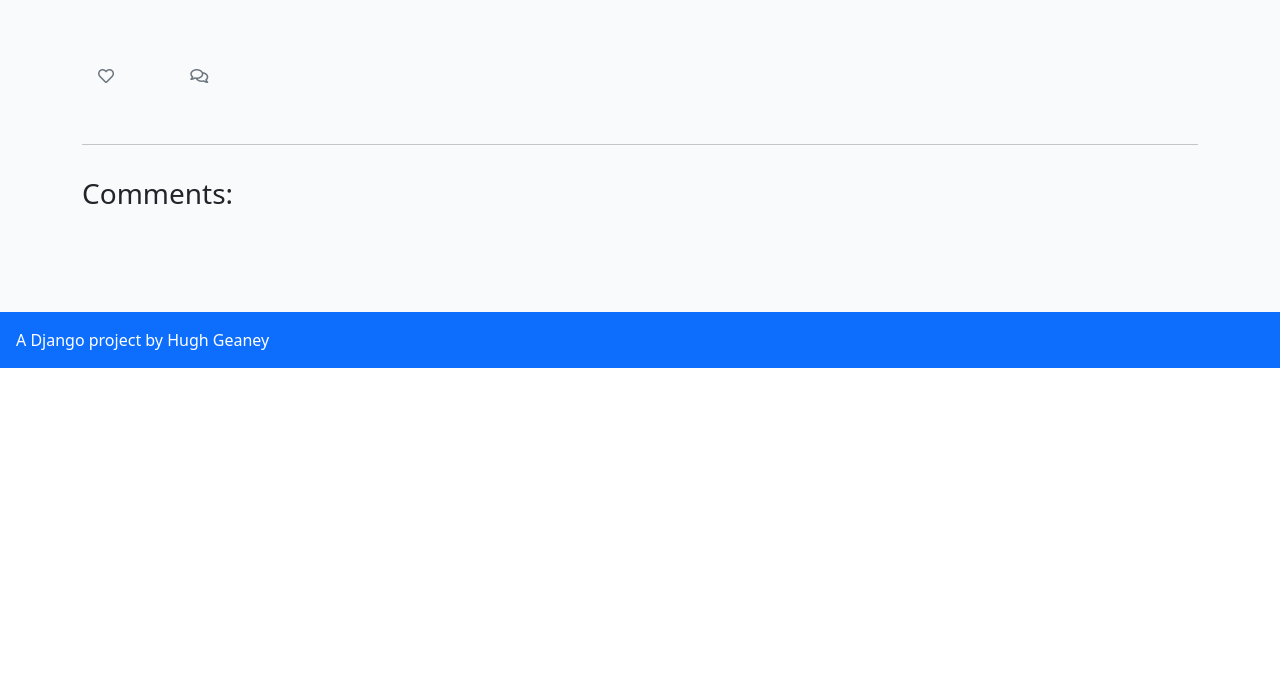
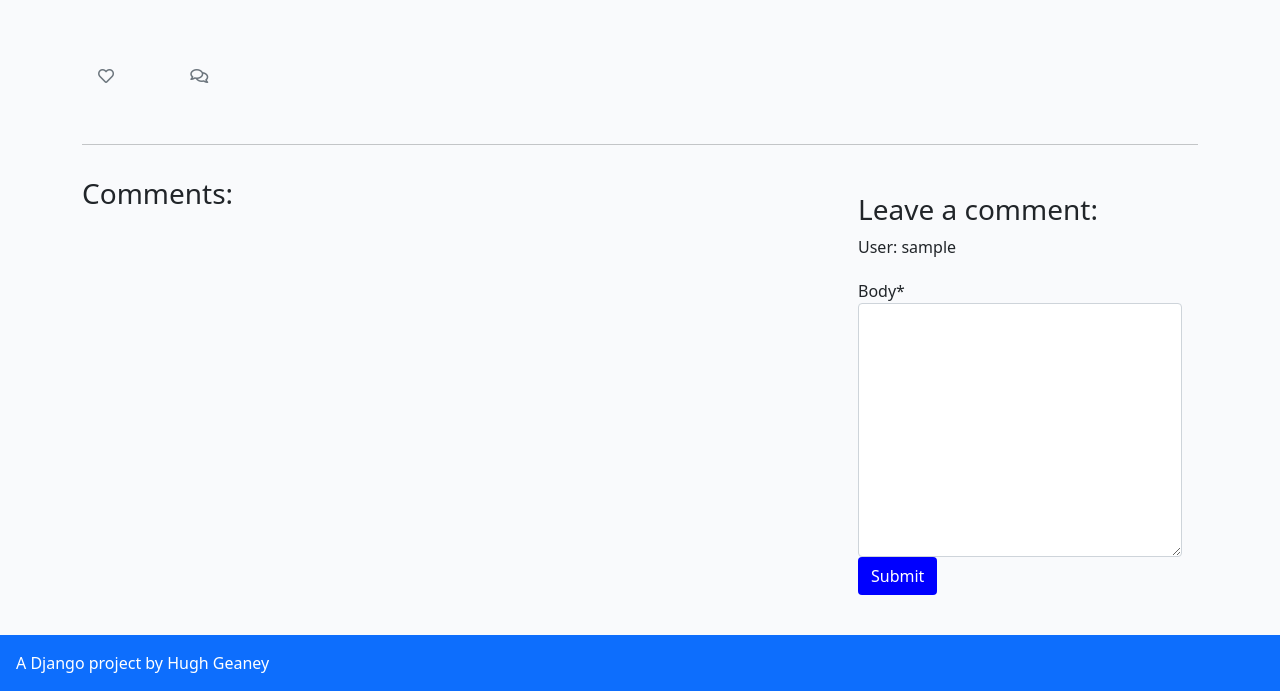
Before and after one commit to Hugh1996/sabor-asturiano-pp4, a Django app: template templates/recipe_detail.html in a window 1280 px wide. Shown: the part 432-1123 px from the top of the page. Before the commit the page ends 800 px from the top, so only its background shows below. Run offline with Django 3.2, Linux system fonts and the light colour scheme; the template is opened without the code that fills it: values that come from a table or form of the project are taken from there, others are empty; the visitor is signed in with stand-in values (Sample User, id 1); parts of the project's set-up code (start-up, migrations or seed data) failed here and were passed over; some libraries are stand-ins or nearby versions.

Commit message:
add comment functionality

```diff
--- /dev/null
+++ b/blog/forms.py
@@ -0,0 +1,8 @@
+from .models import Comment
+from django import forms
+
+
+class CommentForm(forms.ModelForm):
+    class Meta:
+        model = Comment
+        fields = ('body',)
--- a/requirements.txt
+++ b/requirements.txt
@@ -4,6 +4,7 @@ dj-database-url==0.5.0
 dj3-cloudinary-storage==0.0.6
 Django==3.2.23
 django-allauth==0.57.0
+django-crispy-forms==1.14.0
 django-summernote==0.8.20.0
 gunicorn==21.2.0
 oauthlib==3.2.2
--- a/saborasturiano/settings.py
+++ b/saborasturiano/settings.py
@@ -50,12 +50,15 @@ INSTALLED_APPS = [
     'allauth.socialaccount',
     'cloudinary',
     'django_summernote',
+    'crispy_forms',
     'blog',
 ]
 
 SITE_ID = 1
 LOGIN_REDIRECT_URL = '/'
 LOGOUT_REDIRECT_URL = '/'
+
+CRISPY_TEMPLATE_PACK = 'bootstrap4'
 
 MIDDLEWARE = [
     'django.middleware.security.SecurityMiddleware',
--- a/static/css/style.css
+++ b/static/css/style.css
@@ -79,14 +79,14 @@ body {
 }
 
 .btn-signup {
-    background-color: #23BBBB;
+    background-color: blue;
     color: #fff;
 }
 
 .btn-signup:hover,
 .btn-signup:active {
-    background-color: #fff;
-    color: #23BBBB;
+    background-color: gold;
+    color: blue
 }
 
 .link {
--- a/templates/recipe_detail.html
+++ b/templates/recipe_detail.html
@@ -1,4 +1,6 @@
 {% extends 'base.html' %} {% block content %}
+
+{% load crispy_forms_tags %}
 
 <div class="masthead">
     <div class="container">
@@ -65,7 +67,31 @@
         </div>
         <div class="col-md-4 card mb-4  mt-3 ">
             <div class="card-body">
-                <!-- For later -->
+                <!-- Display comment status -->
+                {% if commented %}
+                <div class="alert alert-success" role="alert">
+                    Your comment is awaiting approval
+                </div>
+                {% else %}
+
+                {% if user.is_authenticated %}
+
+                <h3>Leave a comment:</h3>
+                <p>User: {{ user.username }}</p>
+
+                <!-- Display comment errors -->
+                {% if comment_form.errors %}
+                    <div class="alert alert-danger">
+                        <strong>Error:</strong>There are issues with your comment. Please correct to errors below.
+                    </div>
+                {% endif %}
+                <form method="post" style="margin-top: 1.3em;">
+                    {{ comment_form | crispy }}
+                    {% csrf_token %}
+                    <button type="submit" class="btn btn-signup btn-md">Submit</button>
+                </form>
+                {% endif %}
+                {% endif %}
             </div>
         </div>
     </div>
```
Also changed, not shown: blog/views.py (+36 -2 lines).
